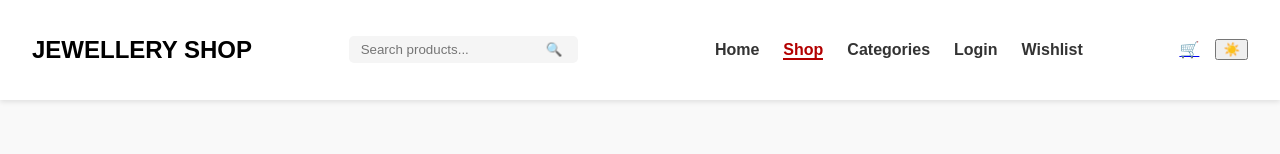
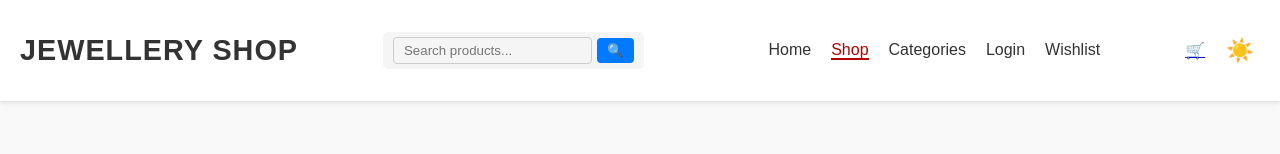
Before and after one commit to SwehaVijayakumar/Jewellery-shop, a React (Vite) app: page /shop in a window 1280 px wide. Shown: the top 154 px of the page. Built offline with nearby package versions, Linux system fonts and the light colour scheme.

Commit message:
Updated project

```diff
--- a/src/App.css
+++ b/src/App.css
@@ -177,3 +177,92 @@ body {
   border: none;
   cursor: pointer;
 }
+/* ===== Global Dark Mode Styles ===== */
+body.dark-mode {
+  background-color: #121212;  /* dark background */
+  color: #fff;               /* default text white */
+  transition: background-color 0.4s, color 0.4s;
+}
+
+/* Text Elements */
+body.dark-mode h1,
+body.dark-mode h2,
+body.dark-mode h3,
+body.dark-mode h4,
+body.dark-mode h5,
+body.dark-mode h6,
+body.dark-mode p,
+body.dark-mode span,
+body.dark-mode li,
+body.dark-mode a,
+body.dark-mode label {
+  color: #fff; /* all text white */
+  transition: color 0.3s;
+}
+
+/* Links Hover */
+body.dark-mode a:hover {
+  color: #0b0b0b00; /* light blue hover */
+}
+
+/* Buttons */
+body.dark-mode button {
+  background-color: #ffffff00;
+  color: #fff;
+  border: none;
+  cursor: pointer;
+  transition: background-color 0.3s, color 0.3s;
+}
+
+body.dark-mode button:hover {
+  background-color: #00000000;
+}
+
+/* Inputs, Textareas, Selects */
+body.dark-mode input,
+body.dark-mode textarea,
+body.dark-mode select {
+  background-color: #333;
+  color: #fff;
+  border: 1px solid #555;
+  caret-color: #fff;
+  transition: background-color 0.3s, color 0.3s, border 0.3s;
+}
+
+/* Card or Container Elements */
+body.dark-mode .card,
+body.dark-mode .container,
+body.dark-mode .product-card {
+  background-color: #1e1e1e; /* slightly lighter than body */
+  color: #fff;
+  border: 1px solid #333;
+  transition: background-color 0.3s, color 0.3s, border 0.3s;
+}
+
+/* Navbar & Footer Overrides */
+body.dark-mode .navbar,
+body.dark-mode .footer {
+  background-color: #222;
+  color: #fff;
+  transition: background-color 0.3s, color 0.3s;
+}
+
+body.dark-mode .navbar a,
+body.dark-mode .footer a {
+  color: #fff;
+}
+
+body.dark-mode .navbar a:hover,
+body.dark-mode .footer a:hover {
+  color: #ebecec;
+}
+
+/* Mobile Menu Dark Mode */
+body.dark-mode .nav-links.mobile-open {
+  background-color: #222;
+}
+
+/* Optional: subtle shadow or highlight for cards in dark mode */
+body.dark-mode .card {
+  box-shadow: 0 4px 15px rgba(0,0,0,0.5);
+}
--- a/src/components/Navbar.css
+++ b/src/components/Navbar.css
@@ -95,11 +95,213 @@ body.dark-mode {
 }
 
 .navbar.dark {
-  background: #222;
+  background: #743b3b;
 }
 
 .navbar.dark .nav-links a,
 .navbar.dark .logo a,
 .navbar.dark .search-bar input {
+  color: #ffffff;
+}
+/* Navbar.css */
+
+/* Reset & basic */
+/* * {
+  box-sizing: border-box;
+  margin: 0;
+  padding: 0;
+  font-family: 'Arial', sans-serif;
+} */
+
+body {
+  background-color: #f5f5f5;
+  color: #333;
+  transition: background-color 0.4s, color 0.4s;
+}
+
+body.dark-mode {
+  background-color: #121212;
   color: #fff;
 }
+
+/* Navbar Container */
+.navbar {
+  display: flex;
+  justify-content: space-between;
+  align-items: center;
+  padding: 10px 20px;
+  background-color: #fff;
+  color: #333;
+  position: relative;
+  z-index: 1000;
+  transition: background-color 0.4s, color 0.4s;
+}
+
+.navbar.dark {
+  background-color: #222;
+  color: #fff;
+}
+
+/* Logo */
+.navbar .logo {
+  font-size: 1.8rem;
+  font-weight: bold;
+  letter-spacing: 1px;
+}
+
+/* Search Bar */
+.navbar .search-bar {
+  display: flex;
+  align-items: center;
+  gap: 5px;
+}
+
+.navbar .search-bar input {
+  padding: 5px 10px;
+  border: 1px solid #ccc;
+  border-radius: 4px;
+  transition: background-color 0.4s, color 0.4s, border 0.4s;
+}
+
+.navbar.dark .search-bar input {
+  background-color: #333;
+  color: #fff;
+  border: 1px solid #555;
+}
+
+.navbar .search-bar button {
+  padding: 5px 10px;
+  border: none;
+  background-color: #007bff;
+  color: #fff;
+  border-radius: 4px;
+  cursor: pointer;
+  transition: background-color 0.3s;
+}
+
+.navbar .search-bar button:hover {
+  background-color: #0056b3;
+}
+
+/* Hamburger Menu Icon */
+.menu-icon {
+  display: none;
+  font-size: 1.8rem;
+  cursor: pointer;
+  transition: transform 0.3s;
+}
+
+.menu-icon:hover {
+  transform: scale(1.2);
+}
+
+/* Nav Links */
+.nav-links {
+  display: flex;
+  gap: 20px;
+  list-style: none;
+}
+
+.nav-links li a {
+  text-decoration: none;
+  color: inherit;
+  font-weight: 500;
+  transition: color 0.3s;
+}
+
+.nav-links li a:hover,
+.nav-links li a.active {
+  color: #007bff;
+}
+
+/* Right Icons */
+.right-icons {
+  display: flex;
+  align-items: center;
+  gap: 15px;
+}
+
+.theme-toggle {
+  border: none;
+  background: none;
+  cursor: pointer;
+  font-size: 1.4rem;
+  transition: transform 0.3s;
+}
+
+.theme-toggle:hover {
+  transform: rotate(20deg);
+}
+
+/* ===== Mobile Styles ===== */
+@media screen and (max-width: 768px) {
+
+  .search-bar {
+    display: none; /* hide search on small screens */
+  }
+
+  .menu-icon {
+    display: block;
+  }
+
+  /* Slide-in Mobile Menu */
+  .nav-links {
+    flex-direction: column;
+    position: fixed;
+    top: 0;
+    right: -250px; /* hidden by default */
+    height: 100%;
+    width: 250px;
+    background-color: #fff;
+    padding: 60px 20px;
+    gap: 20px;
+    box-shadow: -2px 0 15px rgba(0,0,0,0.2);
+    transition: right 0.4s ease-in-out;
+  }
+
+  .nav-links.mobile-open {
+    right: 0; /* slide in */
+  }
+
+  .navbar.dark .nav-links {
+    background-color: #222;
+  }
+
+  .nav-links li {
+    margin: 10px 0;
+  }
+}
+
+/* Small Mobile Devices */
+@media screen and (max-width: 480px) {
+  .navbar .logo {
+    font-size: 1.4rem;
+  }
+
+  .right-icons {
+    gap: 10px;
+  }
+}
+/* Navbar Text & Links */
+.navbar.dark,
+.navbar.dark .logo,
+.navbar.dark .nav-links li a,
+.navbar.dark .right-icons a,
+.navbar.dark .theme-toggle,
+.navbar.dark .search-bar input {
+  color: #fff; /* All text white in dark mode */
+}
+
+/* Search input text in dark mode */
+.navbar.dark .search-bar input {
+  background-color: #333; /* dark input */
+  border: 1px solid #555;
+  color: #fff; /* input text white */
+  caret-color: #fff; /* cursor white */
+}
+
+/* Search button in dark mode */
+.navbar.dark .search-bar button {
+  background-color: #007bff; /* keep blue */
+  color: #fff;
+}
--- a/src/components/Navbar.jsx
+++ b/src/components/Navbar.jsx
@@ -7,9 +7,9 @@ const Navbar = () => {
   const [darkMode, setDarkMode] = useState(false);
 
   const toggleTheme = () => {
-    setDarkMode(!darkMode);
-    document.body.classList.toggle("dark-mode");
-  };
+  setDarkMode(!darkMode);
+  document.body.classList.toggle("dark-mode"); // apply dark-mode class globally
+};
 
   return (
     <nav className={`navbar ${darkMode ? "dark" : ""}`}>
```
